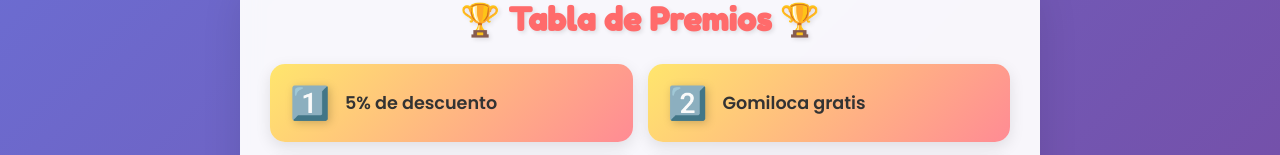
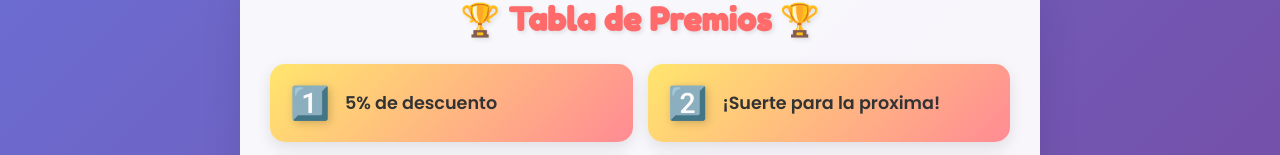
Before and after one commit to Jona1110/Lanza_Dado_Snackfly, a plain HTML site: page index.html in a window 1280 px wide. Shown: the part 1002-1157 px from the top of the page. Drawn offline with Linux system fonts and the light colour scheme.

Commit message:
Update index.html

```diff
--- a/index.html
+++ b/index.html
@@ -83,7 +83,7 @@
                 </div>
                 <div class="prize-item">
                     <span class="prize-number">2️⃣</span>
-                    <span class="prize-description">Gomiloca gratis</span>
+                    <span class="prize-description">¡Suerte para la proxima!</span>
                 </div>
                 <div class="prize-item">
                     <span class="prize-number">3️⃣</span>
```
